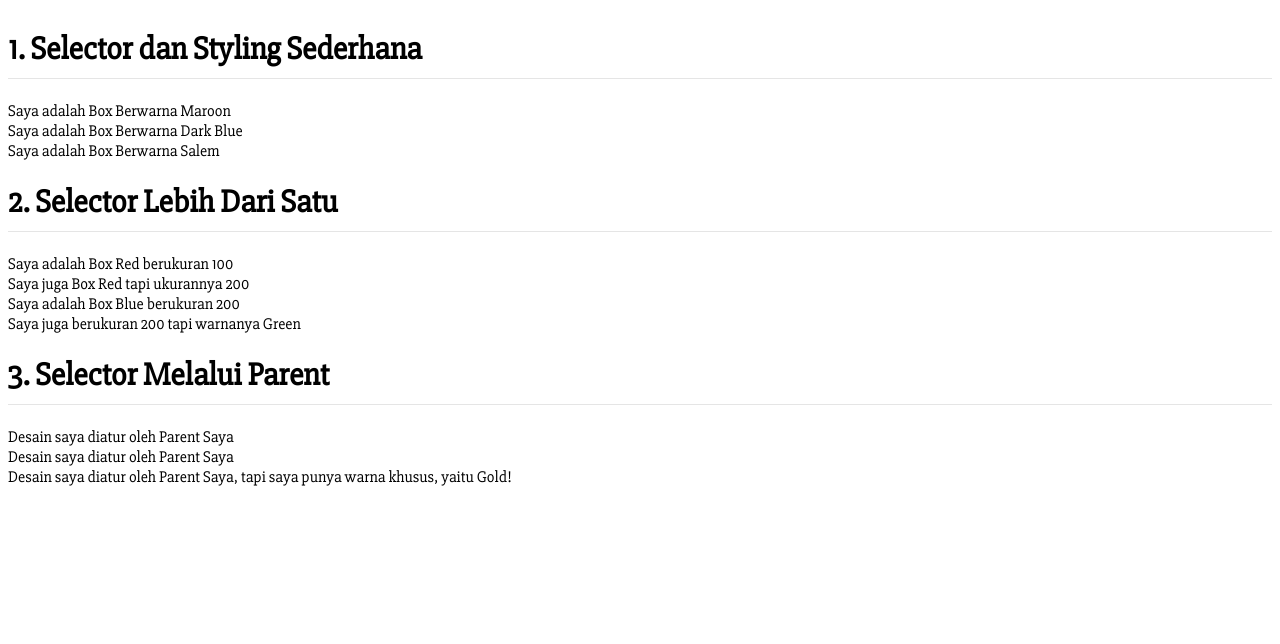
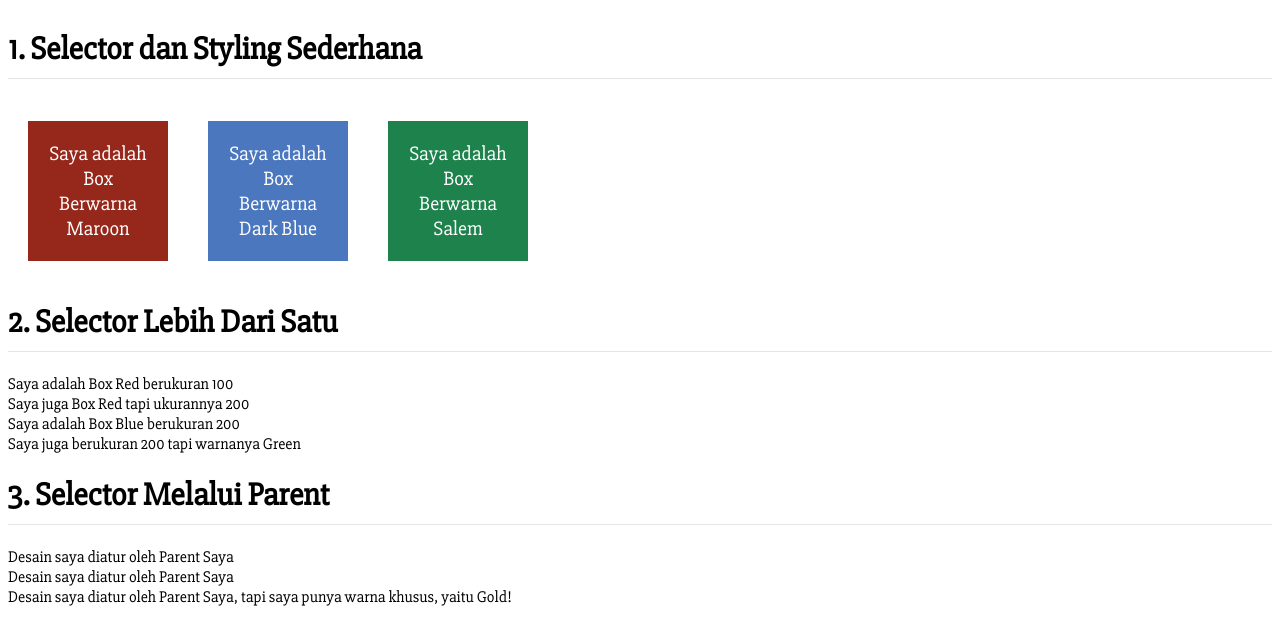
Before and after one commit to Yosua1011/project-css-styling, a plain HTML site: page index.html in a window 1280 px wide. Drawn offline with Linux system fonts and the light colour scheme.

Commit message:
1.Selector dan Styling Sederhana done

```diff
--- a/index.html
+++ b/index.html
@@ -6,24 +6,27 @@
   <body>
     <div class="separator">
       <h1>1. Selector dan Styling Sederhana</h1>
-      <div>Saya adalah Box Berwarna Maroon</div>
-      <div>Saya adalah Box Berwarna Dark Blue</div>
-      <div>Saya adalah Box Berwarna Salem</div>
+      <div id="maroon-box" class="box-100">Saya adalah Box Berwarna Maroon</div>
+      <div id="dark-blue-box" class="box-100">Saya adalah Box Berwarna Dark Blue</div>
+      <div id="salem-box" class="box-100">Saya adalah Box Berwarna Salem</div>
+
     </div>
     <div class="separator">
       <h1>2. Selector Lebih Dari Satu</h1>
       <div>Saya adalah Box Red berukuran 100</div>
+
       <div>Saya juga Box Red tapi ukurannya 200</div>
       <div>Saya adalah Box Blue berukuran 200</div>
       <div>Saya juga berukuran 200 tapi warnanya Green</div>
+
     </div>
     <div class="separator">
       <h1>3. Selector Melalui Parent</h1>
-      <div>
+
         <div>Desain saya diatur oleh Parent Saya</div>
         <div>Desain saya diatur oleh Parent Saya</div>
         <div>Desain saya diatur oleh Parent Saya, tapi saya punya warna khusus, yaitu Gold!</div>
-      </div>
+
     </div>
   </body>
 </html>
```
